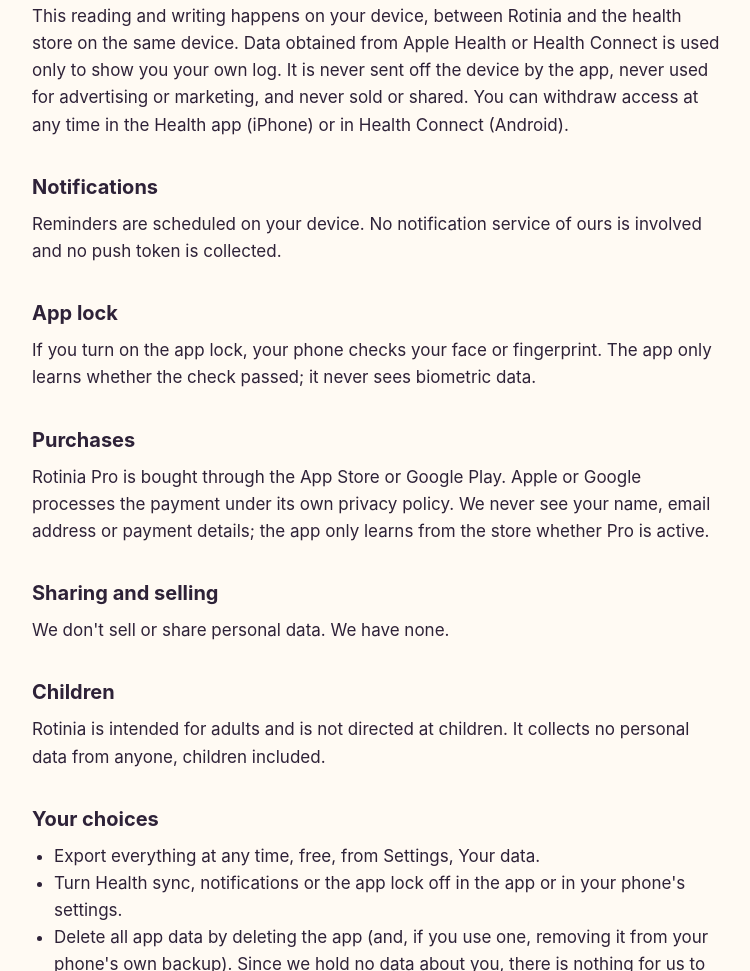
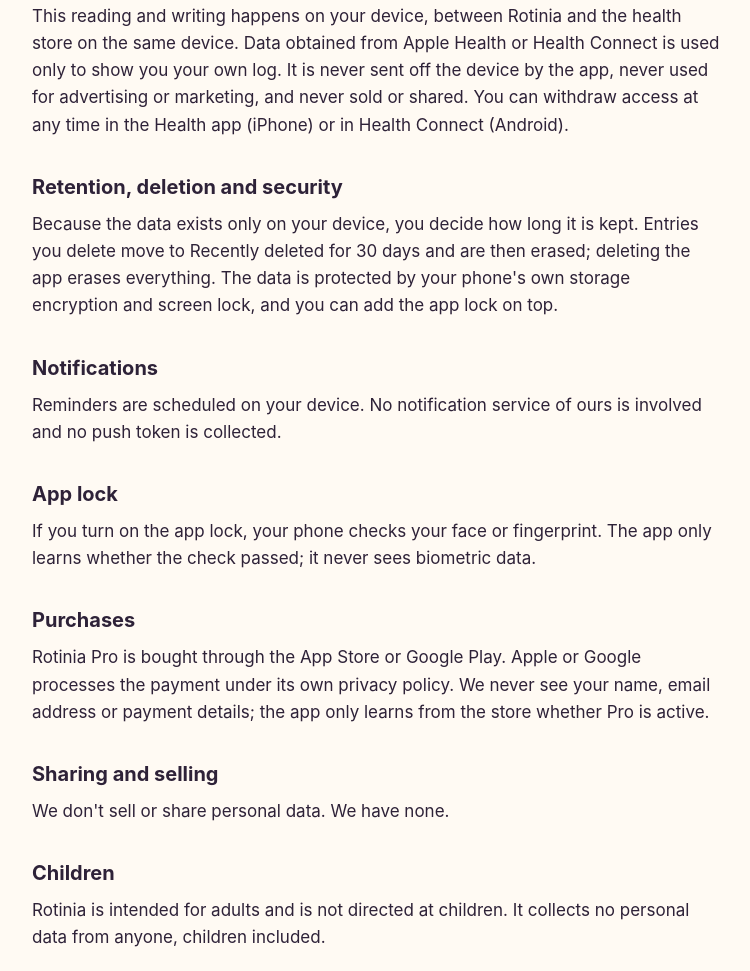
Before and after one commit to JuicyPasta/juicypasta.github.io, a plain HTML site: page rotinia/privacy.html in a window 1280 px wide. Shown: the part 1126-2097 px from the top of the page, without its empty margins (264-1014 px from the left). Drawn offline with Linux system fonts and the light colour scheme.

Commit message:
Rotinia privacy: retention, deletion and security section
Co-Authored-By: Claude Fable 5.2 <noreply@anthropic.com>

```diff
--- a/rotinia/privacy.html
+++ b/rotinia/privacy.html
@@ -41,6 +41,9 @@
 </ul>
 <p>This reading and writing happens on your device, between Rotinia and the health store on the same device. Data obtained from Apple Health or Health Connect is used only to show you your own log. It is never sent off the device by the app, never used for advertising or marketing, and never sold or shared. You can withdraw access at any time in the Health app (iPhone) or in Health Connect (Android).</p>
 
+<h2>Retention, deletion and security</h2>
+<p>Because the data exists only on your device, you decide how long it is kept. Entries you delete move to Recently deleted for 30 days and are then erased; deleting the app erases everything. The data is protected by your phone's own storage encryption and screen lock, and you can add the app lock on top.</p>
+
 <h2>Notifications</h2>
 <p>Reminders are scheduled on your device. No notification service of ours is involved and no push token is collected.</p>
 
```
